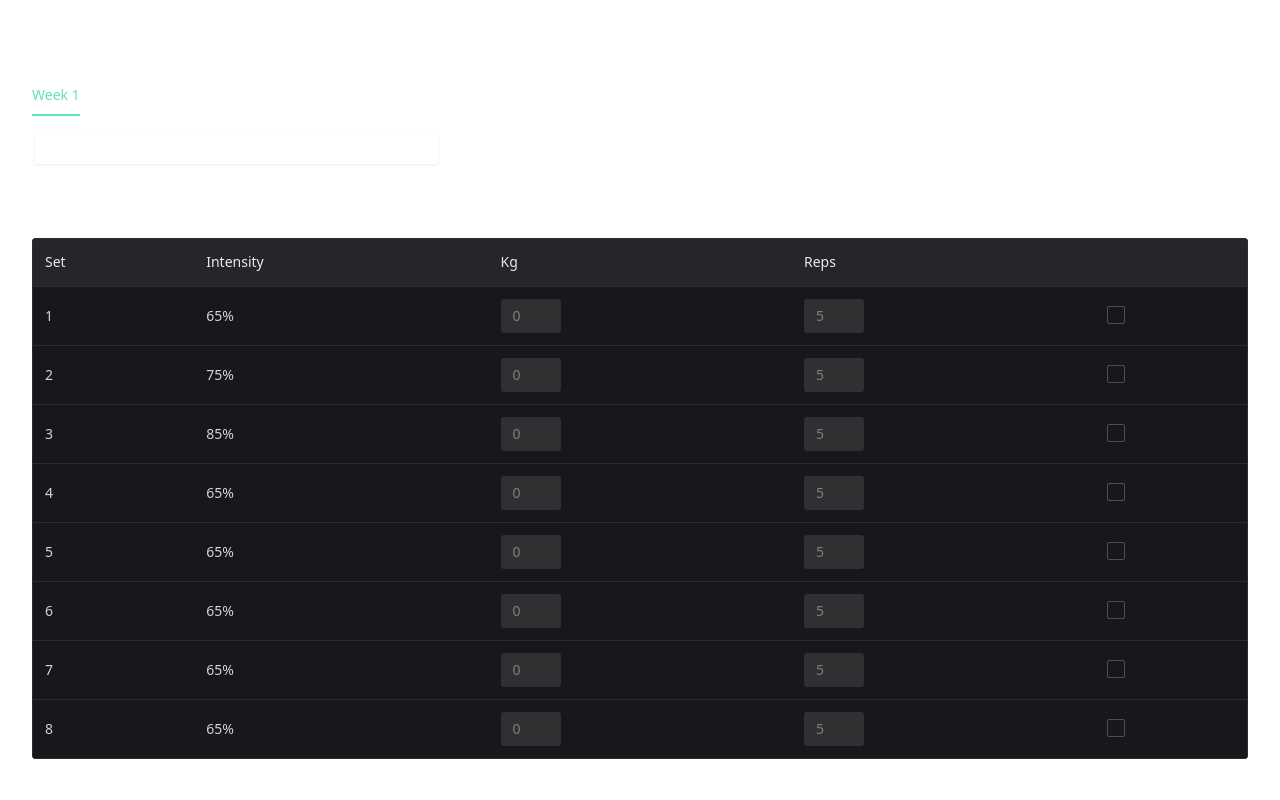
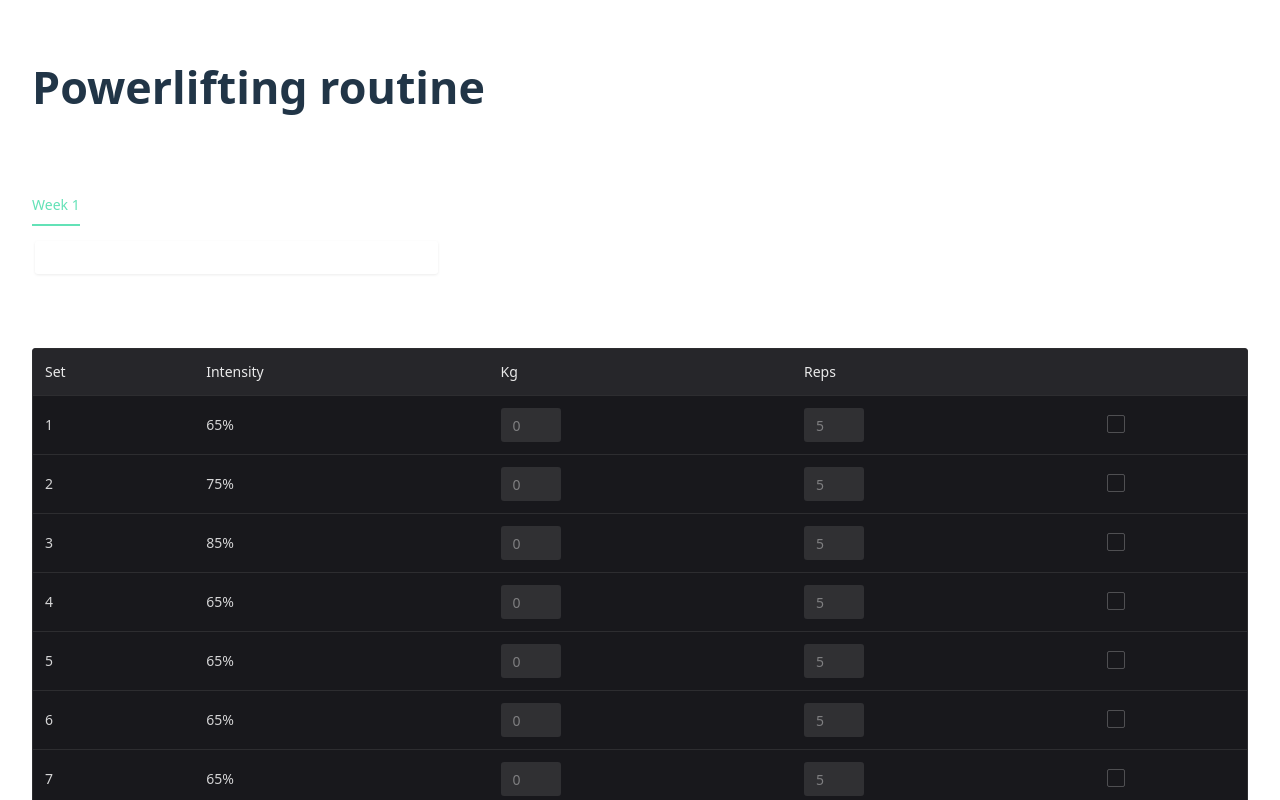
Before and after one commit to Sollien/lift, a Vue app: page / in a window 1280 px wide. Shown: the top 800 px of the page. Built offline with nearby package versions, Linux system fonts and the light colour scheme.

Commit message:
Added h1

```diff
--- a/src/views/WorkoutRoutine.vue
+++ b/src/views/WorkoutRoutine.vue
@@ -1,4 +1,5 @@
 <template>
+	<h1>Powerlifting routine</h1>
 	<n-collapse
 		class="rm-collapse"
 	>
@@ -112,6 +113,10 @@ const state = reactive(new State())
 </script>
 
 <style scoped lang="scss">
+h1 {
+	text-align: left;
+}
+
 h3 {
 	text-align: left;
 }
```
